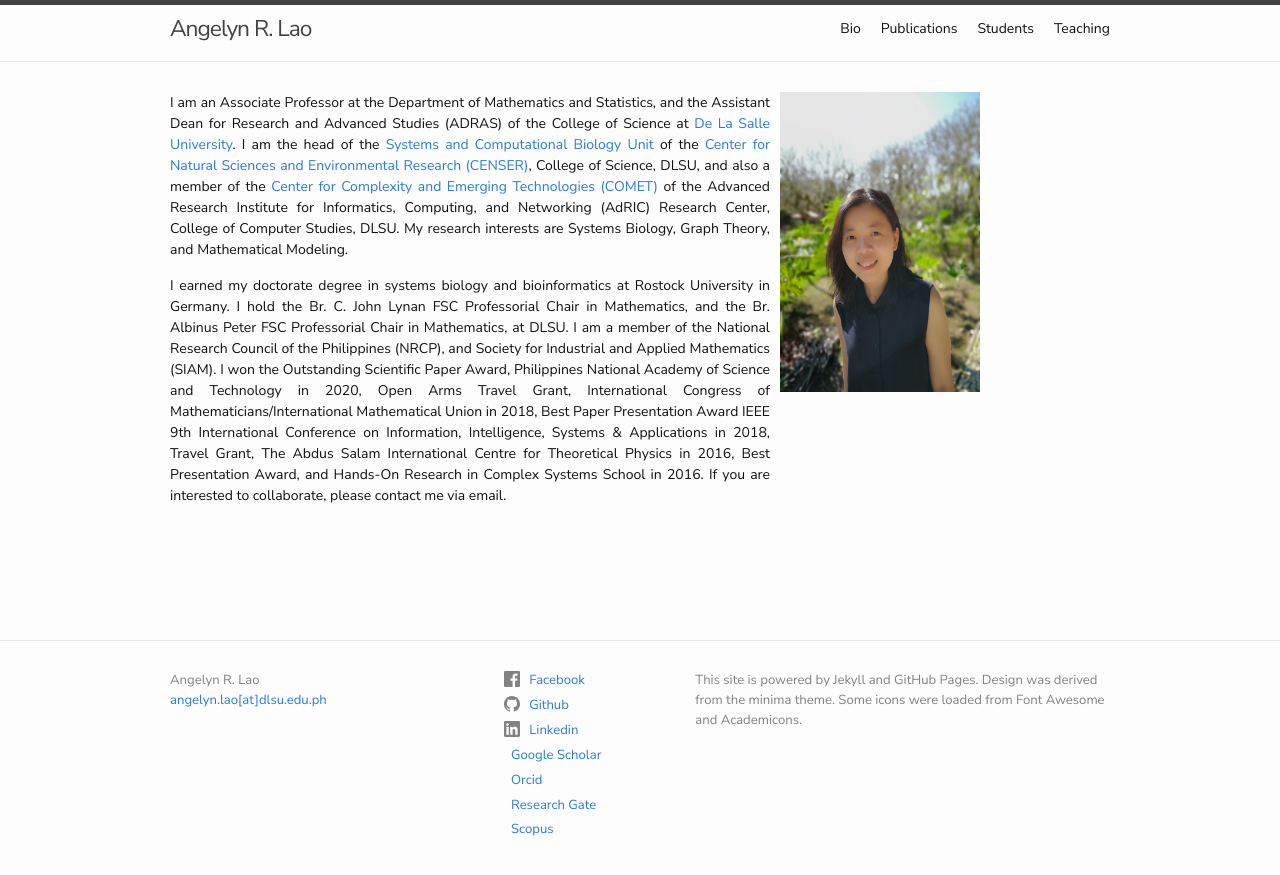
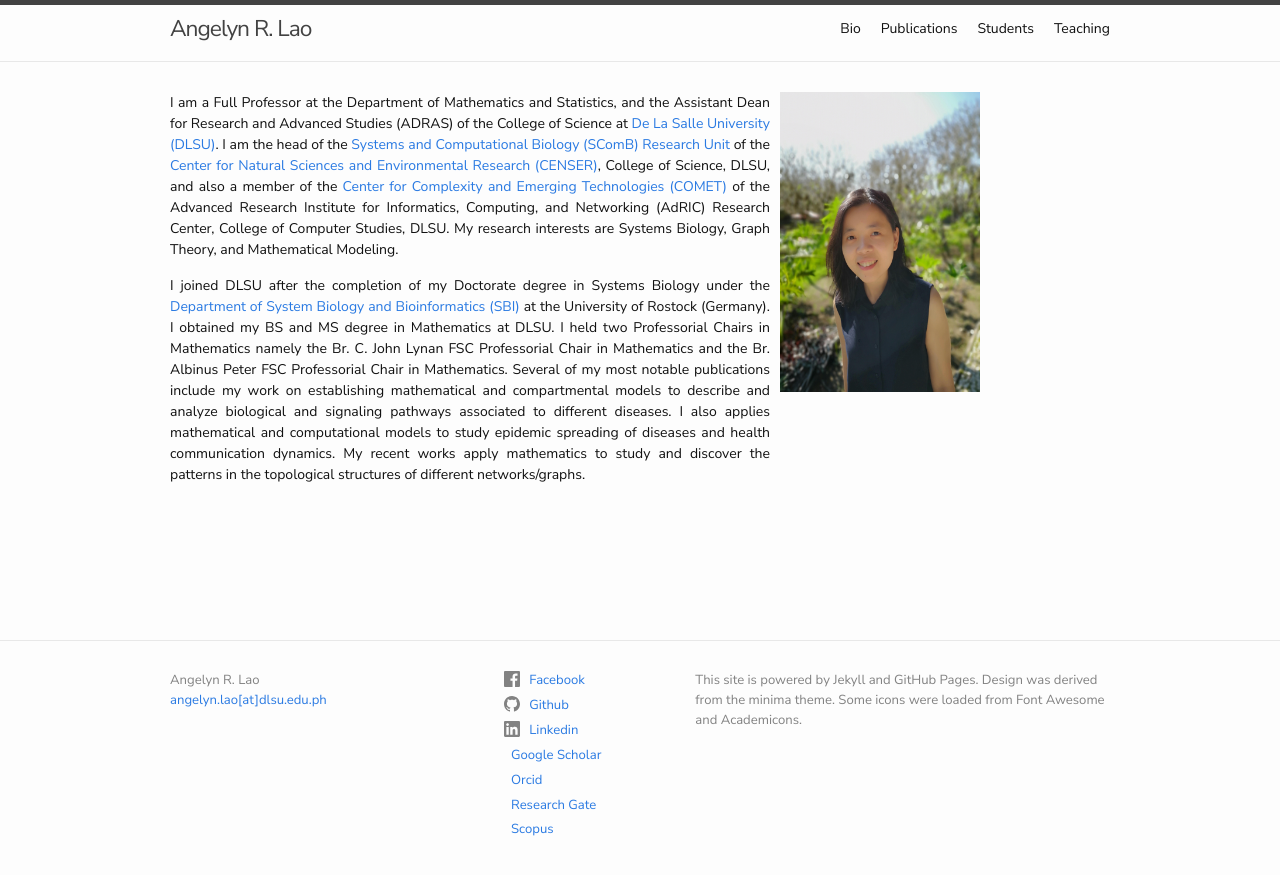
Before and after one commit to yupaulk/angelynlao.github.io, a Jekyll site: the page built from index.md, in a window 1280 px wide. Shown: the top 875 px of the page. Built offline with Jekyll 4.4.1, drawn with Linux system fonts in a browser that asks for light colours; nearby versions of some CDN libraries; a style sheet for code colours, icons or effects is not loaded.

Commit message:
Update index.md

```diff
--- a/index.md
+++ b/index.md
@@ -24,10 +24,10 @@ layout: home
 <div class="row">
 	<div class="column left">
 		<p>
-		I am an Associate Professor at the Department of Mathematics and Statistics, and the Assistant Dean for Research and Advanced Studies (ADRAS) of the College of Science at <a href="https://www.dlsu.edu.ph/" target="_blank">De La Salle University</a>. I am the head of the <a href="https://dlsu-scomb.github.io/" target="_blank">Systems and Computational Biology Unit</a> of the <a href="https://www.dlsu.edu.ph/research/research-centers/censer/censer-3/" target="_blank">Center for Natural Sciences and Environmental Research (CENSER)</a>, College of Science, DLSU, and also a member of the <a href="https://comet.dlsu.edu.ph/" target="_blank">Center for Complexity and Emerging Technologies (COMET)</a> of the Advanced Research Institute for Informatics, Computing, and Networking (AdRIC) Research Center, College of Computer Studies, DLSU. My research interests are Systems Biology, Graph Theory, and Mathematical Modeling.
+		I am a Full Professor at the Department of Mathematics and Statistics, and the Assistant Dean for Research and Advanced Studies (ADRAS) of the College of Science at <a href="https://www.dlsu.edu.ph/" target="_blank">De La Salle University (DLSU)</a>. I am the head of the <a href="https://dlsu-scomb.github.io/" target="_blank">Systems and Computational Biology (SComB) Research Unit</a> of the <a href="https://www.dlsu.edu.ph/research/research-centers/censer/censer-3/" target="_blank">Center for Natural Sciences and Environmental Research (CENSER)</a>, College of Science, DLSU, and also a member of the <a href="https://comet.dlsu.edu.ph/" target="_blank">Center for Complexity and Emerging Technologies (COMET)</a> of the Advanced Research Institute for Informatics, Computing, and Networking (AdRIC) Research Center, College of Computer Studies, DLSU. My research interests are Systems Biology, Graph Theory, and Mathematical Modeling.
 		</p>
 		<p>
-		I earned my doctorate degree in systems biology and bioinformatics at Rostock University in Germany. I hold the Br. C. John Lynan FSC Professorial Chair in Mathematics, and the Br. Albinus Peter FSC Professorial Chair in Mathematics, at DLSU. I am a member of the National Research Council of the Philippines (NRCP), and Society for Industrial and Applied Mathematics (SIAM). I won the Outstanding Scientific Paper Award, Philippines National Academy of Science and Technology in 2020, Open Arms Travel Grant, International Congress of Mathematicians/International Mathematical Union in 2018, Best Paper Presentation Award IEEE 9th International Conference on Information, Intelligence, Systems & Applications in 2018, Travel Grant, The Abdus Salam International Centre for Theoretical Physics in 2016, Best Presentation Award, and Hands-On Research in Complex Systems School in 2016. If you are interested to collaborate, please contact me via email.
+		I joined DLSU after the completion of my Doctorate degree in Systems Biology under the <a href="https://www.sbi.uni-rostock.de/team/detail/dr-angelyn-lao" target="_blank">Department of System Biology and Bioinformatics (SBI)</a> at the University of Rostock (Germany). I obtained my BS and MS degree in Mathematics at DLSU. I held two Professorial Chairs in Mathematics namely the Br. C. John Lynan FSC Professorial Chair in Mathematics and the Br. Albinus Peter FSC Professorial Chair in Mathematics. Several of my most notable publications include my work on establishing mathematical and compartmental models to describe and analyze biological and signaling pathways associated to different diseases. I also applies mathematical and computational models to study epidemic spreading of diseases and health communication dynamics. My recent works apply mathematics to study and discover the patterns in the topological structures of different networks/graphs.
 		</p>
 	</div>
 	<div class="column right">
```
